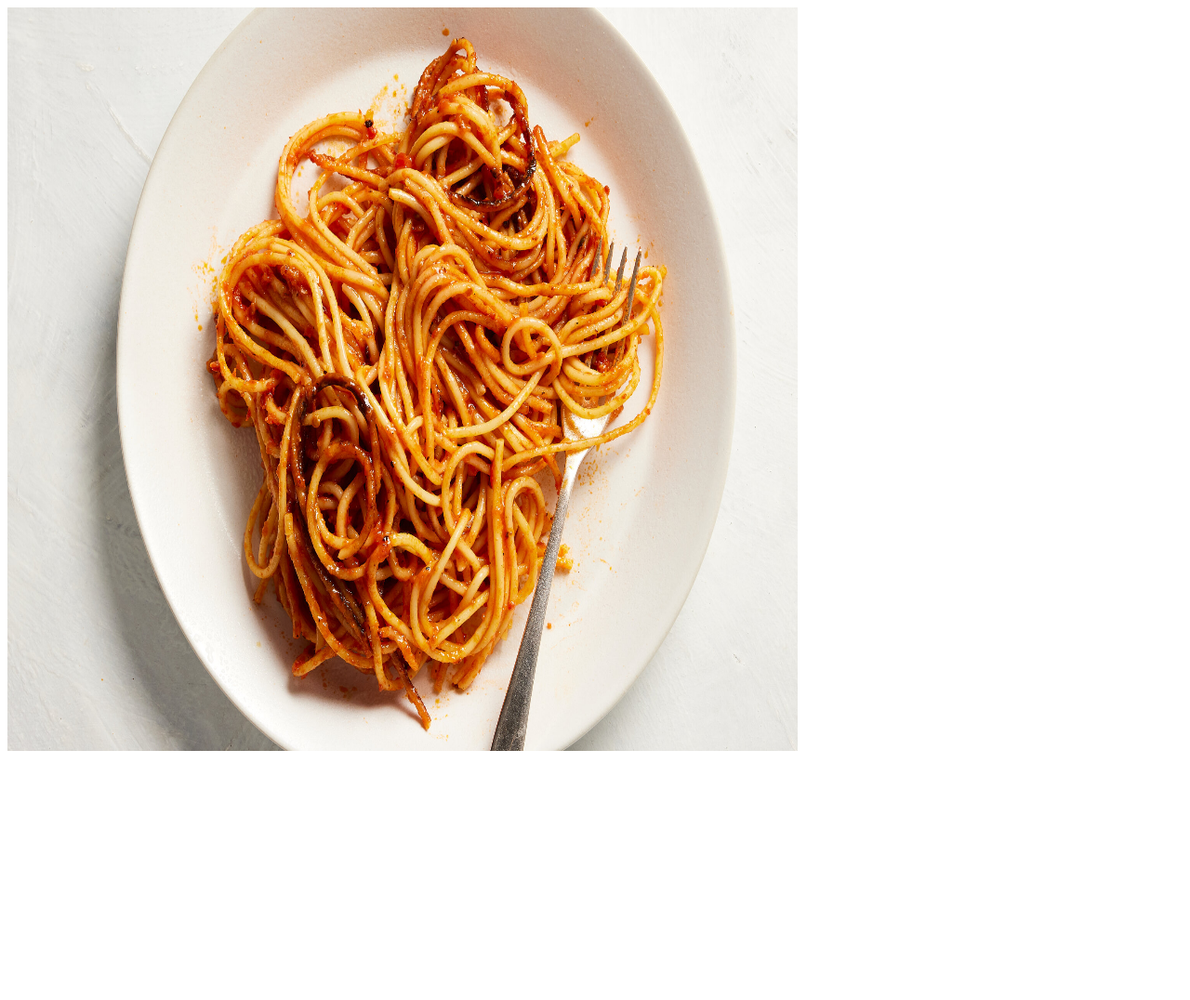
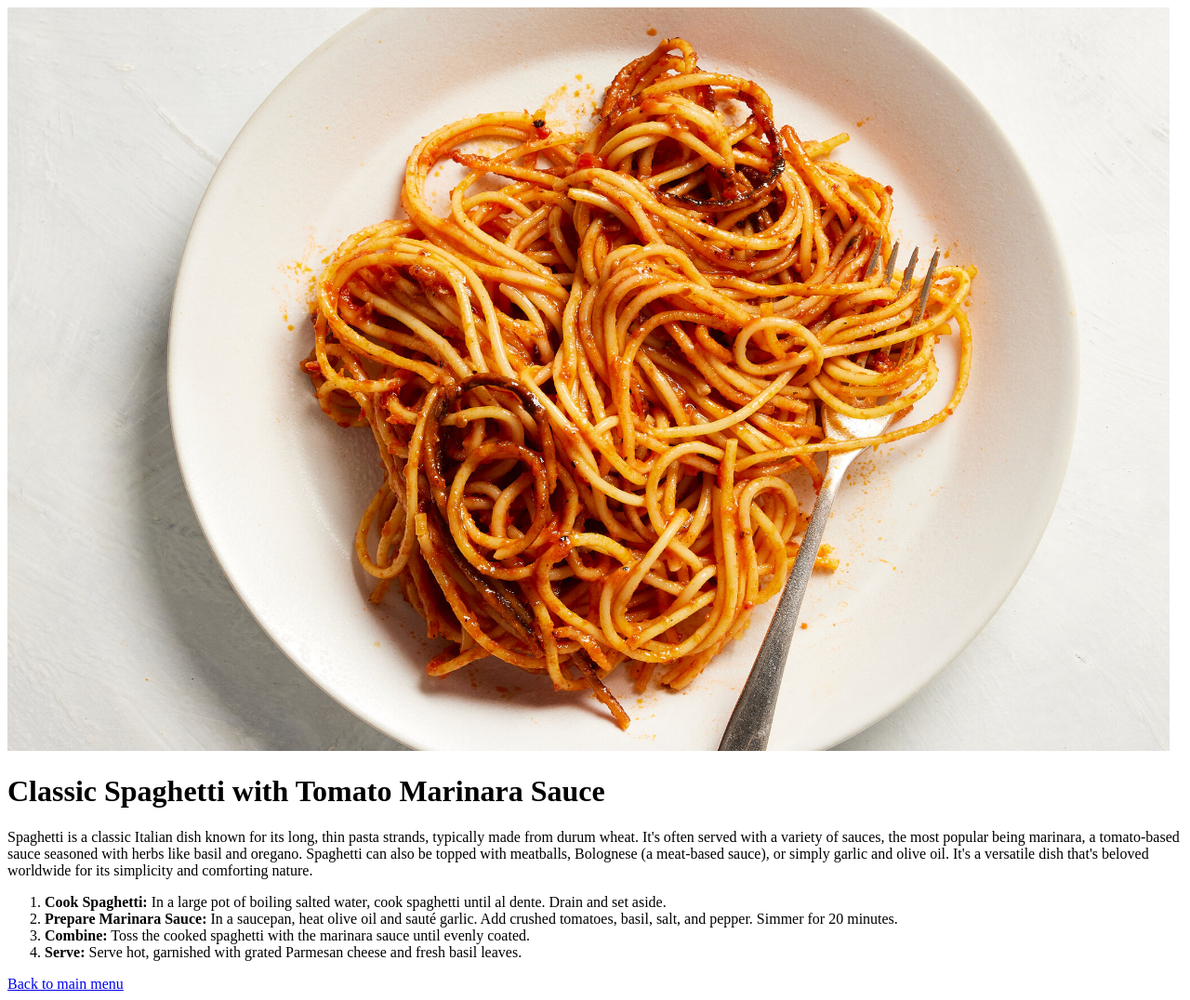
Before and after one commit to ecar33/odin-recipes, a plain HTML site: page recipes/spaghetti.html in a window 1280 px wide. Shown: the whole page at 93% size. Before the commit the page ends 820 px from the top, so only its background shows below. Drawn offline with Linux system fonts and the light colour scheme.

Commit message:
Add 3 recipe descriptions and recipes
Add links to main menu from each recipe

```diff
--- a/recipes/spaghetti.html
+++ b/recipes/spaghetti.html
@@ -6,6 +6,16 @@
     <title>Document</title>
 </head>
 <body>
-    <img src="../images/spaghetti.jpg" width="850" height="800">
+    <img src="../images/spaghetti.jpg" width="1250" height="800">
+    <h1>Classic Spaghetti with Tomato Marinara Sauce</h1>
+    <p>Spaghetti is a classic Italian dish known for its long, thin pasta strands, typically made from durum wheat. It's often served with a variety of sauces, the most popular being marinara, a tomato-based sauce seasoned with herbs like basil and oregano. Spaghetti can also be topped with meatballs, Bolognese (a meat-based sauce), or simply garlic and olive oil.
+        It's a versatile dish that's beloved worldwide for its simplicity and comforting nature.</p>
+    <ol>
+        <li><strong>Cook Spaghetti:</strong> In a large pot of boiling salted water, cook spaghetti until al dente. Drain and set aside.</li>
+        <li><strong>Prepare Marinara Sauce:</strong> In a saucepan, heat olive oil and sauté garlic. Add crushed tomatoes, basil, salt, and pepper. Simmer for 20 minutes.</li>
+        <li><strong>Combine:</strong> Toss the cooked spaghetti with the marinara sauce until evenly coated.</li>
+        <li><strong>Serve:</strong> Serve hot, garnished with grated Parmesan cheese and fresh basil leaves.</li>
+    </ol>
+    <a href="../">Back to main menu</a>
 </body>
 </html>
```
Also changed, not shown: recipes/fetuccini.html (+9 -0 lines), recipes/lasagna.html (+13 -0 lines).
